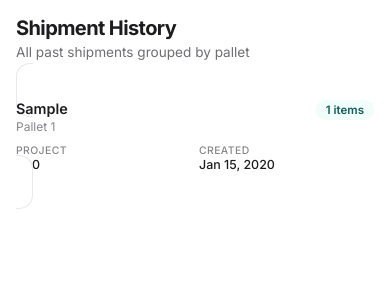
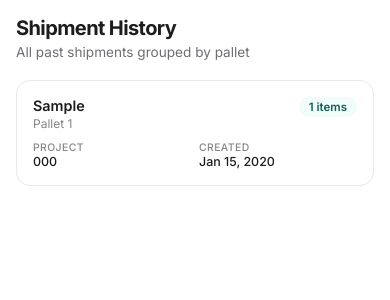
Before and after one commit to pnguyen-png/qr-inventory-system, a Django app: page /shipments/ in a window 390 px wide. Shown: the part 48-348 px from the top of the page. Run offline with Django 5.2, Linux system fonts and the light colour scheme; a user stored in the database is signed in; tables that the repository leaves empty hold one stand-in row (values such as "Sample post").

Commit message:
Fix blob artifact on mobile shipment history cards
Add display:block and overflow:hidden to .mobile-shipment class.
The <a> tag wrapping each card was inline by default, causing
rendering artifacts (dark blobs) over project numbers on mobile.

Co-Authored-By: Claude Opus 4.6 <noreply@anthropic.com>

```diff
--- a/inventory/templates/inventory/shipment_history.html
+++ b/inventory/templates/inventory/shipment_history.html
@@ -128,11 +128,13 @@
         /* Mobile cards */
         .mobile-cards { display: none; }
         .mobile-shipment {
+            display: block;
             background: var(--card-bg);
             border: 0.5px solid var(--border-light);
             border-radius: 14px;
             padding: 16px;
             margin-bottom: 10px;
+            overflow: hidden;
         }
         .mobile-shipment-header {
             display: flex; justify-content: space-between; align-items: flex-start;
```
